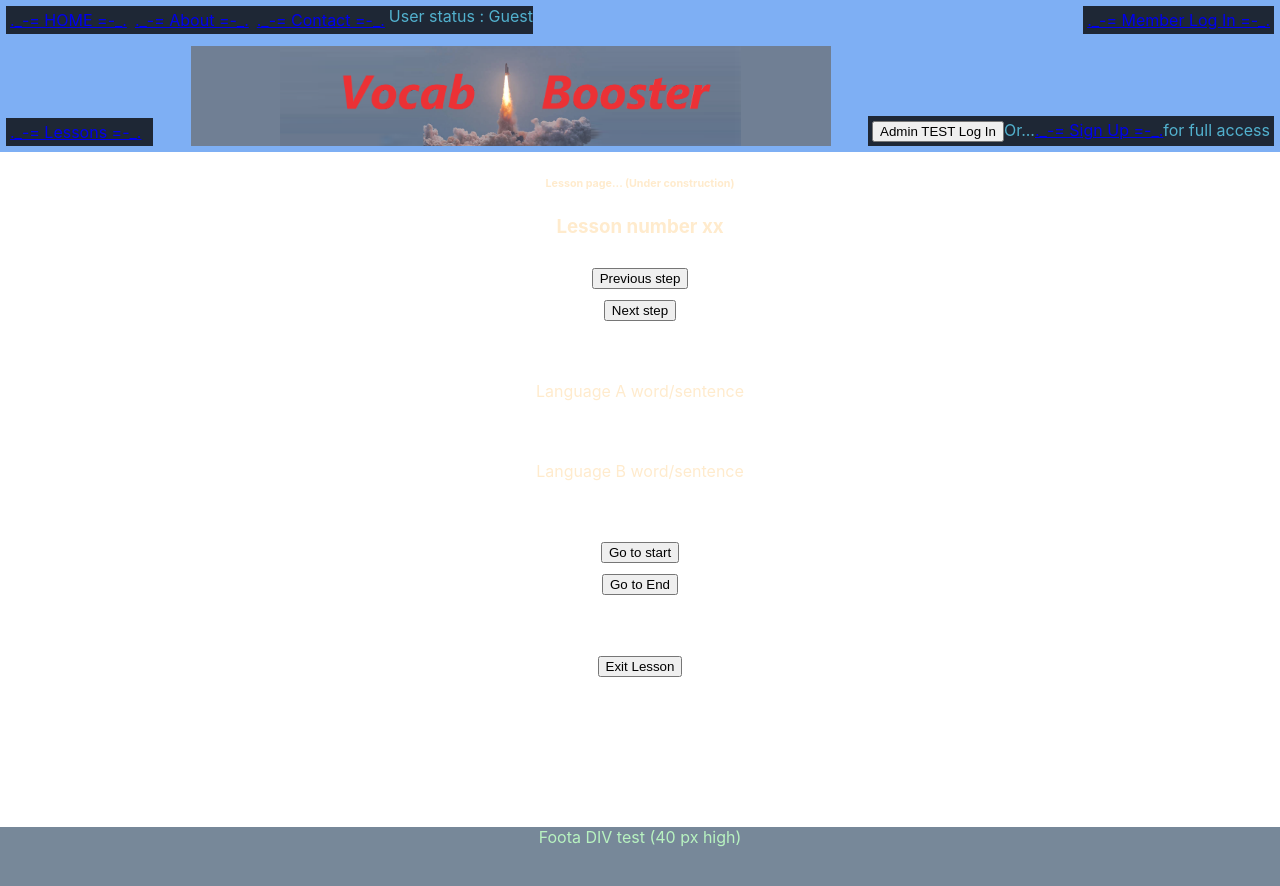
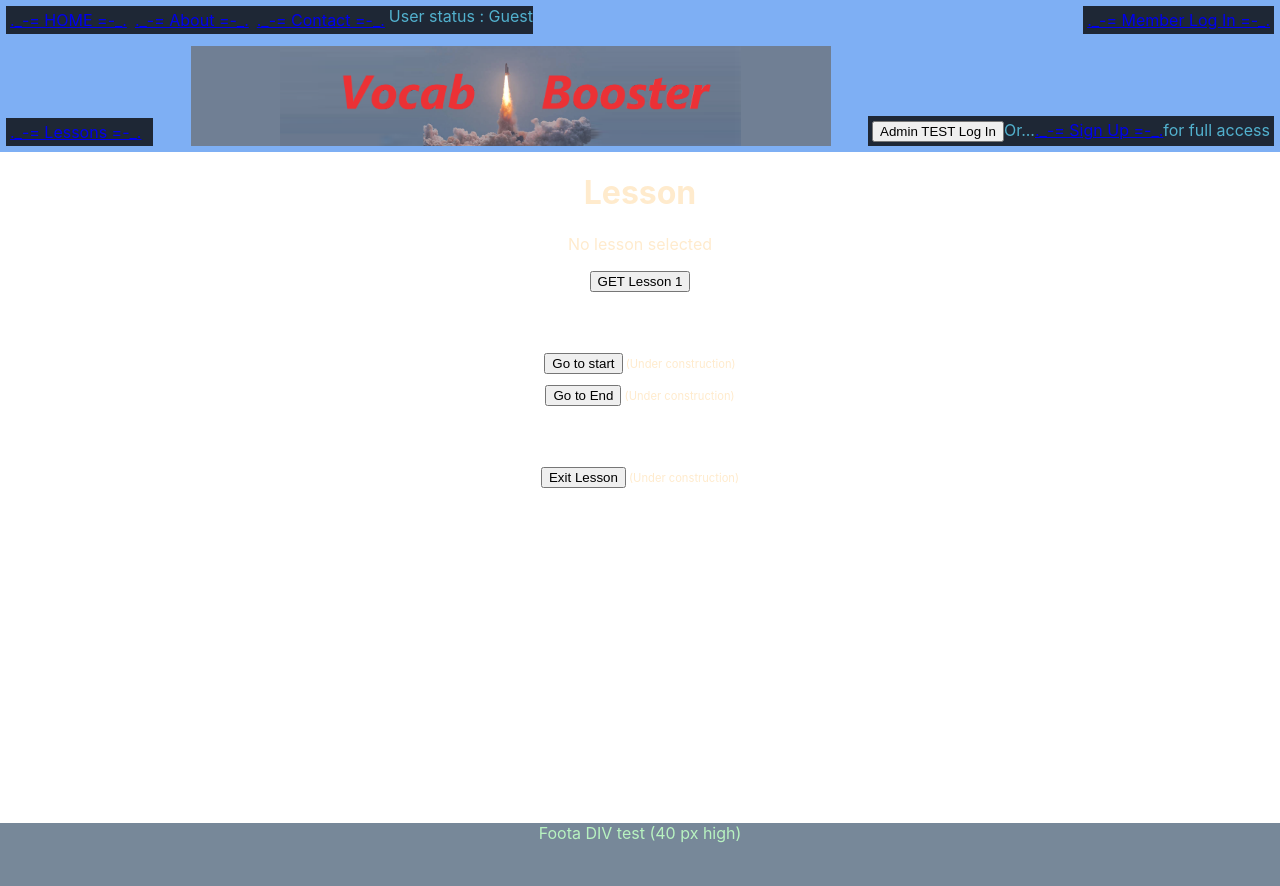
Before and after one commit to sneaky-00-ninja/vocab-boost, a React (Create React App) app: page /lesson in a window 1280 px wide. Shown: the top 886 px of the page. Built offline with nearby package versions, Linux system fonts and the light colour scheme.

Commit message:
Added functionality to Lesson component. It now can retrieve all items in lesson one, and cycle through word pairs by clicking Prev and Next buttons.

```diff
--- a/src/components/pages/lesson.js
+++ b/src/components/pages/lesson.js
@@ -1,58 +1,182 @@
 import React, { Component } from 'react';
 
 export default class Lesson extends Component {
-    render() {
-        return (
-            <div className='general-page'>
+    constructor(props) {
+        super(props);
+
+        this.state = {
+            selectedLesson: 1,
+            lessonVocabList: [],
+            currentIndex: 0,
+            error: null,
+            isLessonLoaded: false
+        };
+    }
+
+    // componentDidMount() {
+    //     this.fetchVocabList(this.props.lessonId);
+    // }
+
+
+    fetchVocabList = async (lessonId) => {
+        try {
+            const response = await fetch(`http://localhost:5000/vocab_list/${lessonId}`);
+            if (!response.ok) {
+                throw new Error('Failed to fetch list');
+            }
+            const data = await response.json();
+            this.setState({ lessonVocabList: data, isLessonLoaded: true });
+        } catch (error) {
+            this.setState({ error: error.message });
+        }
+    }
+
+    //  move to the next vocab line
+    nextVocabItem = () => {
+        this.setState((priorStep) => ({
+            currentIndex: Math.min(priorStep.currentIndex + 1, priorStep.lessonVocabList.length - 1)
+        }));
+    }
+    // TODO add a notification text on page when last item in lesson is reached.
+    // TODO priorStep   !!!!!
+
+    //  move to the previous vocab line
+    previousVocabItem = () => {
+        this.setState((priorStep) => ({
+            currentIndex: Math.max(priorStep.currentIndex - 1, 0)
+        }));
+    }
+
+
+    handleChooseLesson = () => {
+        this.fetchVocabList(this.state.selectedLesson);
+    }
 
 
 
+
+
+
+
+
+
+
+
+
+    render() {
+        const { selectedLesson, lessonVocabList, currentIndex, isLessonLoaded, error } = this.state;
+
+        //   show error, if any
+        if (error) {
+            return <div>Error: {error}</div>;
+        }
+
+        //  show message if loading
+
+        // if (lessonVocabList.length === 0) {
+        //     return <div>Loading...</div>;
+        // }
+
+
+        // Get the current vocab item
+        const currentVocab = lessonVocabList[currentIndex];
+
+
+
+
+
+        return (
+            <div className='general-page lesson'>
+
+           {/* Display the current vocab item */}
+           {currentVocab ? (
                 <div>
-                    <h6> Lesson page... (Under construction) </h6>
-                    <h3> Lesson number   xx  </h3>
+                    <h2> Lesson number   {this.state.selectedLesson}  </h2>
+
+                    <div className='language-A'>
+                        <span className='smaller-text'>  Language A word/sentence </span>
+                        {currentVocab && (
+                            <p>English: <strong>{currentVocab.english}</strong></p>
+                        )}
+                    </div>
+
+                    <div className='spacer60'/>
+
+                    <div className='language-B'>
+                        <div className='show-language-B'>
+                            <span className='smaller-text'> Language B word/sentence </span>
+                            {currentVocab && (
+                                <p>Basque: <strong>{currentVocab.basque}</strong></p>
+                            )}
+                        </div>
+                    </div>
+
+                    <div className='step-buttons'>
+                        <button onClick={this.previousVocabItem} disabled={currentIndex === 0}>
+                            Previous
+                        </button>
+                        <span className='span60'/>
+                        <button onClick={this.nextVocabItem} disabled={currentIndex === lessonVocabList.length - 1}>
+                            Next
+                        </button>
+                    </div>
+
+
+
                 </div>
+                ) : (
+                    <>
+                    <h1> Lesson </h1>
 
-                <div className='spacer10'/>
+                        <p>No lesson selected</p>
+                        <div>
+                            <button onClick={this.handleChooseLesson}>GET Lesson 1</button>
+                        </div>
+                    </>
+                )
+            }
 
+
+
+                            {/* *** PRIOR LAYOUT ***
                 <div className='step-buttons'>
                     <div className='step-back'>
-                        <button>Previous step</button>
+                        <button onClick={this.previousVocabItem} disabled={currentIndex === 0}>
+                            Previous
+                        </button>
                     </div>
                     <div className='spacer10'/>
                     <div className='step-forward'>
-                        <button>Next step</button>
+                        <button onClick={this.nextVocabItem} disabled={currentIndex === lessonVocabList.length - 1}>
+                            Next
+                        </button>
                     </div>
-                </div>
+                </div> */}
 
-                <div className='spacer60'/>
 
-                <div className='language-A' >
-                    <div className='language-A'>
-                    Language A word/sentence
-                    </div>
-                </div>
 
-                <div className='spacer60'/>
 
-                <div className='language-B'>
-                    <div className='show-language-B'>
-                        Language B word/sentence
-                    </div>
-                </div>
+
+
+
 
                 <div className='spacer60'/>
 
                 <div className='jump-buttons'>
                     <div className='restart'>
                         <button>Go to start</button>
+                        <span className='smaller-text'>  (Under construction) </span>
                     </div>
                     <div className='spacer10'/>
                     <div className='end'>
                         <button>Go to End</button>
+                        <span className='smaller-text'>  (Under construction) </span>
+
                     </div>
                 <div className='spacer60'/>
                     <div className='quit'>
                         <button>Exit Lesson</button>
+                        <span className='smaller-text'>  (Under construction) </span>
                     </div>
                 </div>
 
--- a/src/styles/helpers.scss
+++ b/src/styles/helpers.scss
@@ -7,3 +7,20 @@
     height: 10px;
     width: 100%;
 }
+
+
+.span10 {
+    width:10px;
+    height:auto;
+    display:inline-block;
+}
+.span30 {
+    width:30px;
+    height:auto;
+    display:inline-block;
+}
+.span60 {
+    width:60px;
+    height:auto;
+    display:inline-block;
+}
--- a/src/styles/pages.scss
+++ b/src/styles/pages.scss
@@ -40,3 +40,7 @@
     text-align: left;
 
 }
+
+.smaller-text {
+    font-size: 0.7em;
+}
```
